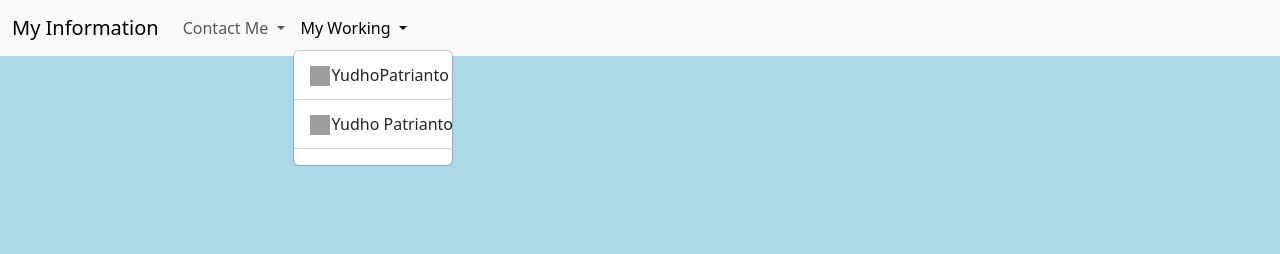
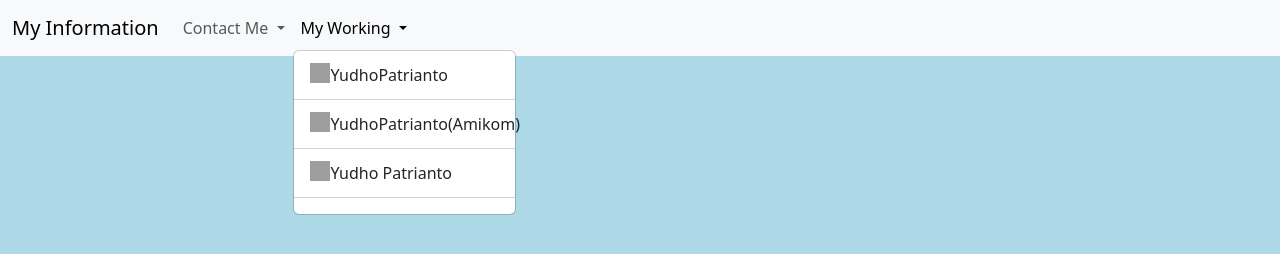
Before and after one commit to yudhop/my-profile, a plain HTML site: page index.html in a window 1280 px wide. Both pictures are taken after a click on the button "My Working". Drawn offline with nearby package versions, Linux system fonts and the light colour scheme; grey boxes are pictures that could not be loaded.

Commit message:
add one more account github
Signed-off-by: YudhoPatrianto <kydh01123@gmail.com>

```diff
--- a/index.html
+++ b/index.html
@@ -82,6 +82,15 @@
 						<li><hr class="dropdown-divider"></li>
 					</div>
 
+					<!-- Github (YudhoPatrianto - Amikom)-->
+					<div>
+						<li><a class="dropdown-item" href="https://github.com/yudhop" target="_blank">
+							<img src="https://icons.veryicon.com/png/o/object/material_design_icons/github-circle-1.png" class="github_logo">
+							YudhoPatrianto(Amikom)
+						</a></li>
+						<li><hr class="dropdown-divider"></li>
+					</div>
+
 					<!-- Gitlab (YudhoPatrianto)-->
 					<div>
 						<li><a class="dropdown-item" href="https://gitlab.com/yudhopatrianto" target="_blank">
--- a/resources/style.css
+++ b/resources/style.css
@@ -51,8 +51,7 @@
     height: 20px;
     width: 20px;
     float: left;
-    margin-top: 3px;
-    margin-right: 2px;
+    margin-right: 1px;
 }
 
 /* Expand Text*/
```
